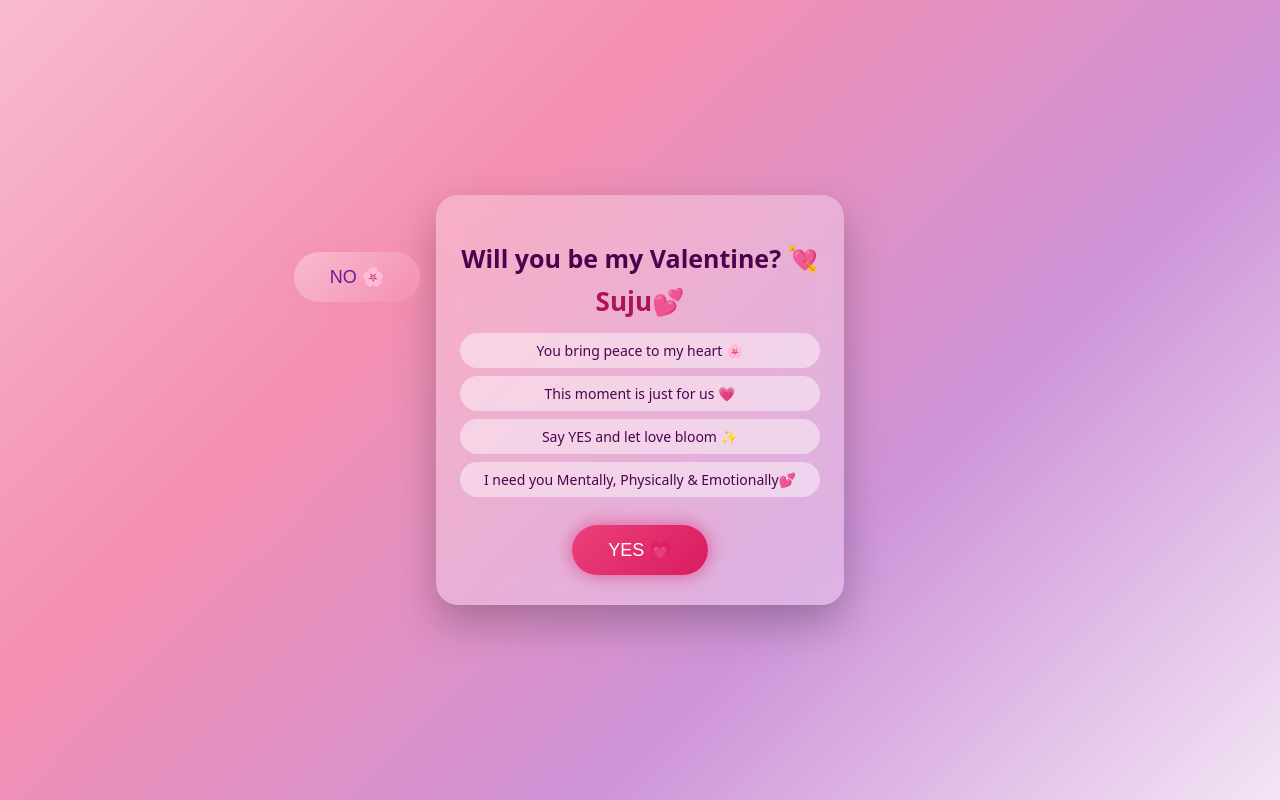
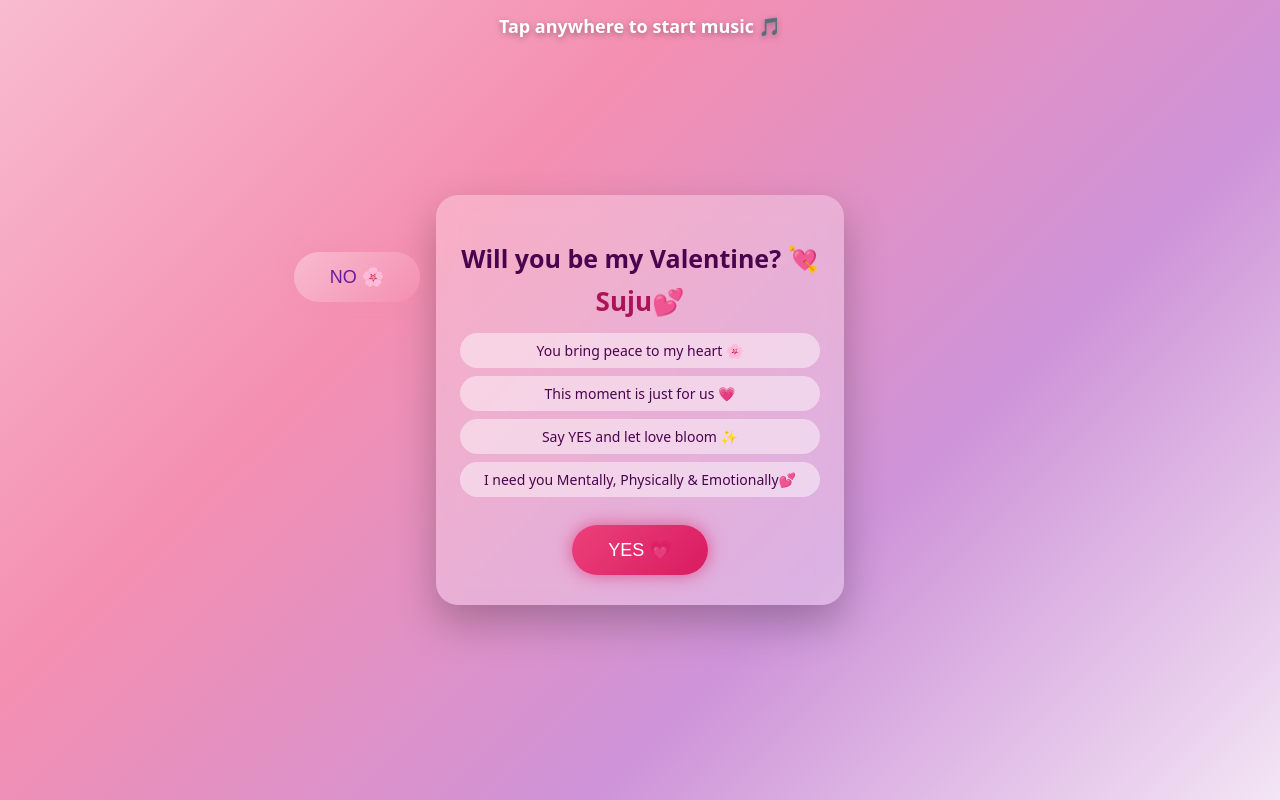
Before and after one commit to msiva1798-droid/birthday-site, a plain HTML site: page index.html in a window 1280 px wide. Drawn offline with Linux system fonts and the light colour scheme.

Commit message:
Valentine's day final index update
Tap anywhere to hear music updated

```diff
--- a/index.html
+++ b/index.html
@@ -93,6 +93,21 @@
     from { transform: translateY(-10vh); opacity: 1; }
     to { transform: translateY(110vh); opacity: 0; }
   }
+
+  /* 🔊 ALWAYS VISIBLE BIG TOP TEXT */
+  #musicHint {
+    position: fixed;
+    top: 14px;
+    width: 100%;
+    text-align: center;
+    font-size: 18px;          /* BIG */
+    font-weight: 600;
+    opacity: 1;               /* ALWAYS visible */
+    pointer-events: none;
+    color: #ffffff;
+    text-shadow: 0 2px 6px rgba(0,0,0,0.35);
+    z-index: 10;
+  }
 </style>
 </head>
 
@@ -113,6 +128,8 @@
 
 <button id="noBtn">NO 🌸</button>
 
+<div id="musicHint">Tap anywhere to start music 🎵</div>
+
 <audio id="romanticAudio" src="Kadhalar dhinam-Downringtone.com.mp3" preload="auto" loop></audio>
 
 <script>
@@ -120,17 +137,15 @@
   const yesBtn = document.getElementById("yesBtn");
   const audio = document.getElementById("romanticAudio");
 
-  /* 🔊 ALWAYS TRY TO PLAY MUSIC */
   function tryPlayMusic() {
     audio.volume = 0.6;
     audio.muted = false;
+    audio.currentTime = 0;
     audio.play().catch(() => {});
   }
 
-  // Try immediately
   document.addEventListener("DOMContentLoaded", tryPlayMusic);
 
-  // Force play on FIRST interaction (guaranteed)
   document.addEventListener("click", function forceOnce() {
     tryPlayMusic();
     document.removeEventListener("click", forceOnce);
@@ -139,6 +154,16 @@
   document.addEventListener("touchstart", function forceOnceTouch() {
     tryPlayMusic();
     document.removeEventListener("touchstart", forceOnceTouch);
+  });
+
+  document.addEventListener("visibilitychange", () => {
+    if (!document.hidden) {
+      tryPlayMusic();
+    }
+  });
+
+  audio.addEventListener("pause", () => {
+    setTimeout(tryPlayMusic, 300);
   });
 
   function moveNo() {
@@ -161,7 +186,6 @@
       navigator.vibrate([150, 80, 150]);
     }
 
-    // ensure music is playing
     tryPlayMusic();
 
     const icons = ["🌸", "🌺", "❤️", "💖"];
```
